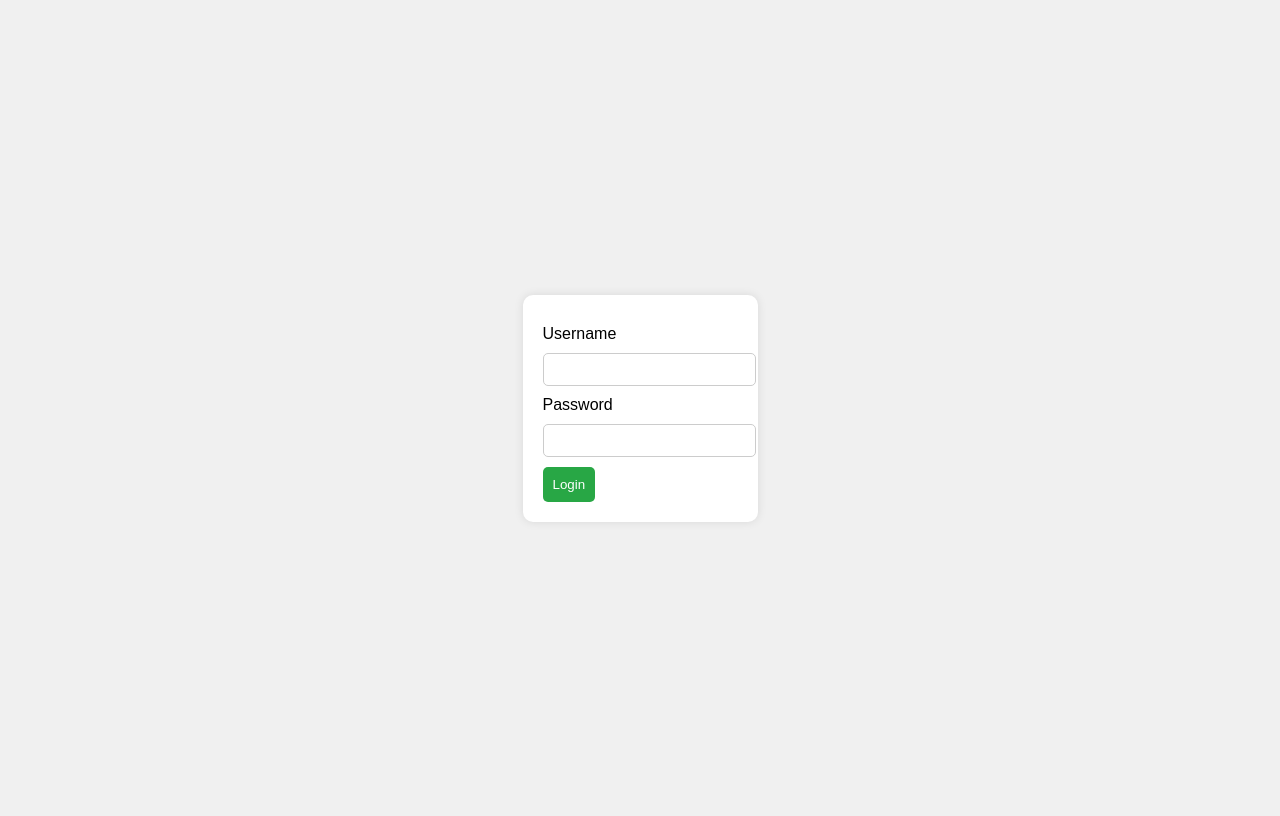
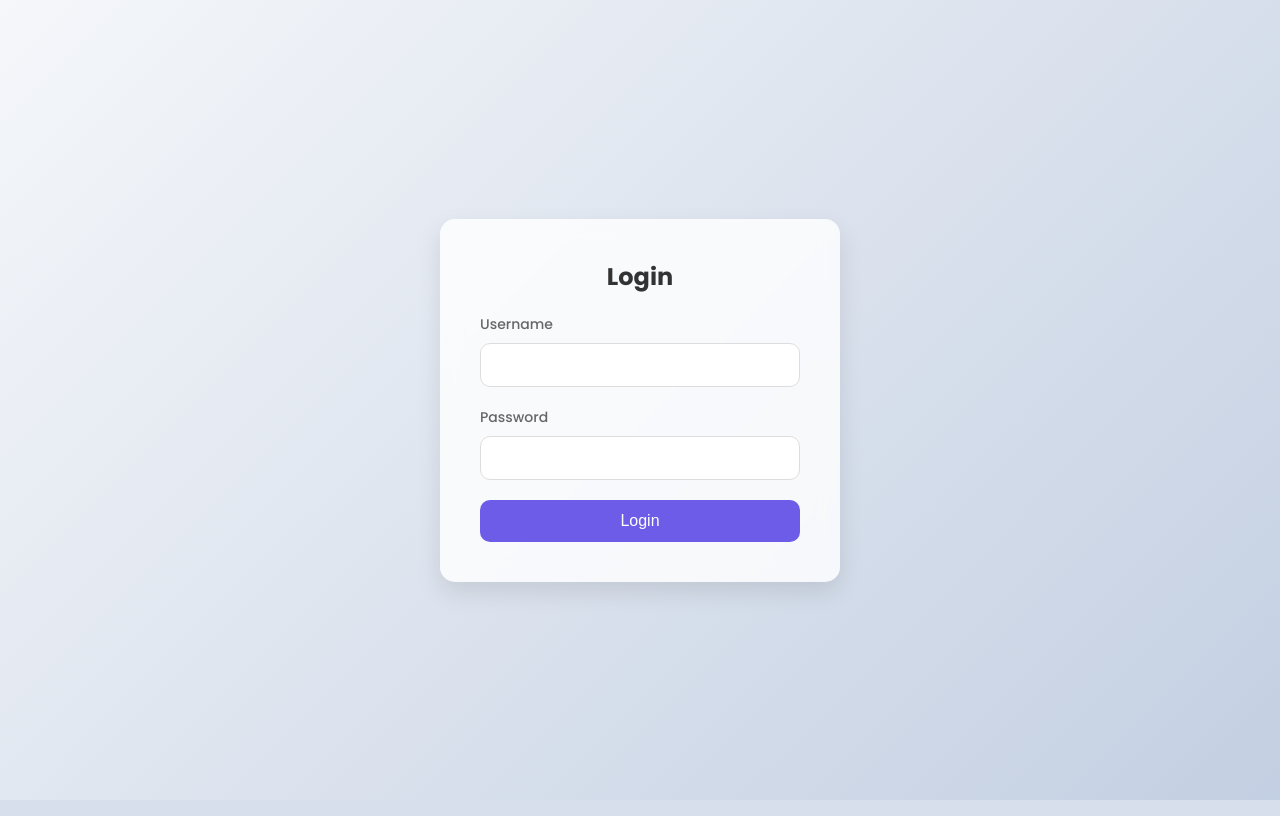
Before and after one commit to oscunsoed/findsoed-php, a PHP site: page /auth/login.php in a window 1280 px wide. Run offline with PHP 8.4, Linux system fonts and the light colour scheme.

Commit message:
revisi dikit login page

```diff
--- a/auth/login.php
+++ b/auth/login.php
@@ -21,60 +21,125 @@ if (isset($_SESSION['error'])) {
     <meta charset="UTF-8">
     <meta name="viewport" content="width=device-width, initial-scale=1.0">
     <title>Login</title>
+    <link href="https://fonts.googleapis.com/css2?family=Poppins:wght@300;500;700&display=swap" rel="stylesheet">
     <style>
-        /* Styling sederhana untuk tampilan lebih baik */
+        * {
+            margin: 0;
+            padding: 0;
+            box-sizing: border-box;
+        }
+
         body {
-            font-family: Arial, sans-serif;
+            font-family: 'Poppins', sans-serif;
+            height: 100vh;
             display: flex;
             justify-content: center;
             align-items: center;
-            height: 100vh;
-            background-color: #f0f0f0;
+            background: linear-gradient(135deg, #f5f7fa, #c3cfe2);
         }
+
         form {
-            background: #fff;
-            padding: 20px;
+            background: rgba(255, 255, 255, 0.8);
+            padding: 40px;
+            border-radius: 15px;
+            box-shadow: 0 10px 25px rgba(0, 0, 0, 0.1);
+            backdrop-filter: blur(10px);
+            width: 100%;
+            max-width: 400px;
+            text-align: center;
+        }
+
+        form h2 {
+            margin-bottom: 20px;
+            color: #333;
+        }
+
+        .input-group {
+            margin-bottom: 20px;
+            text-align: left;
+        }
+
+        .input-group label {
+            display: block;
+            color: #666;
+            font-size: 14px;
+        }
+
+        .input-group input {
+            width: 100%;
+            padding: 12px;
+            margin-top: 8px;
+            border: 1px solid #ddd;
             border-radius: 10px;
-            box-shadow: 0px 0px 10px rgba(0, 0, 0, 0.1);
+            font-size: 16px;
+            color: #333;
+            transition: 0.3s;
         }
-        label, input {
-            display: block;
-            margin: 10px 0;
+
+        .input-group input:focus {
+            border-color: #a29bfe;
+            outline: none;
+            box-shadow: 0 4px 8px rgba(162, 155, 254, 0.3);
+        }
+
+        button {
             width: 100%;
+            padding: 12px;
+            border: none;
+            border-radius: 10px;
+            background: #6c5ce7;
+            color: white;
+            font-size: 16px;
+            cursor: pointer;
+            transition: background 0.3s ease;
         }
-        input {
-            padding: 8px;
-            border: 1px solid #ccc;
-            border-radius: 5px;
+
+        button:hover {
+            background: #5a4ac7;
         }
-        button {
-            padding: 10px;
-            background-color: #28a745;
-            color: white;
-            border: none;
-            border-radius: 5px;
-            cursor: pointer;
-        }
-        button:hover {
-            background-color: #218838;
-        }
+
         .error {
             color: red;
-            margin-bottom: 10px;
+            background-color: #ffe5e5;
+            padding: 10px;
+            border-radius: 10px;
+            margin-bottom: 15px;
+            font-size: 14px;
+        }
+
+        .success {
+            color: green;
+            background-color: #e5ffea;
+            padding: 10px;
+            border-radius: 10px;
+            margin-bottom: 15px;
+            font-size: 14px;
+        }
+
+        @media (max-width: 768px) {
+            form {
+                padding: 30px;
+            }
         }
     </style>
 </head>
 <body>
     <form action="auth.php" method="post">
+        <h2>Login</h2>
+
         <?php if (!empty($error_message)): ?>
             <div class="error"><?= htmlspecialchars($error_message) ?></div>
         <?php endif; ?>
 
-        <label for="username">Username</label>
-        <input type="text" name="username" id="username" required>
+        <div class="input-group">
+            <label for="username">Username</label>
+            <input type="text" name="username" id="username" required>
+        </div>
 
-        <label for="password">Password</label>
-        <input type="password" name="password" id="password" required>
+        <div class="input-group">
+            <label for="password">Password</label>
+            <input type="password" name="password" id="password" required>
+        </div>
 
         <button type="submit" name="login">Login</button>
     </form>
```
